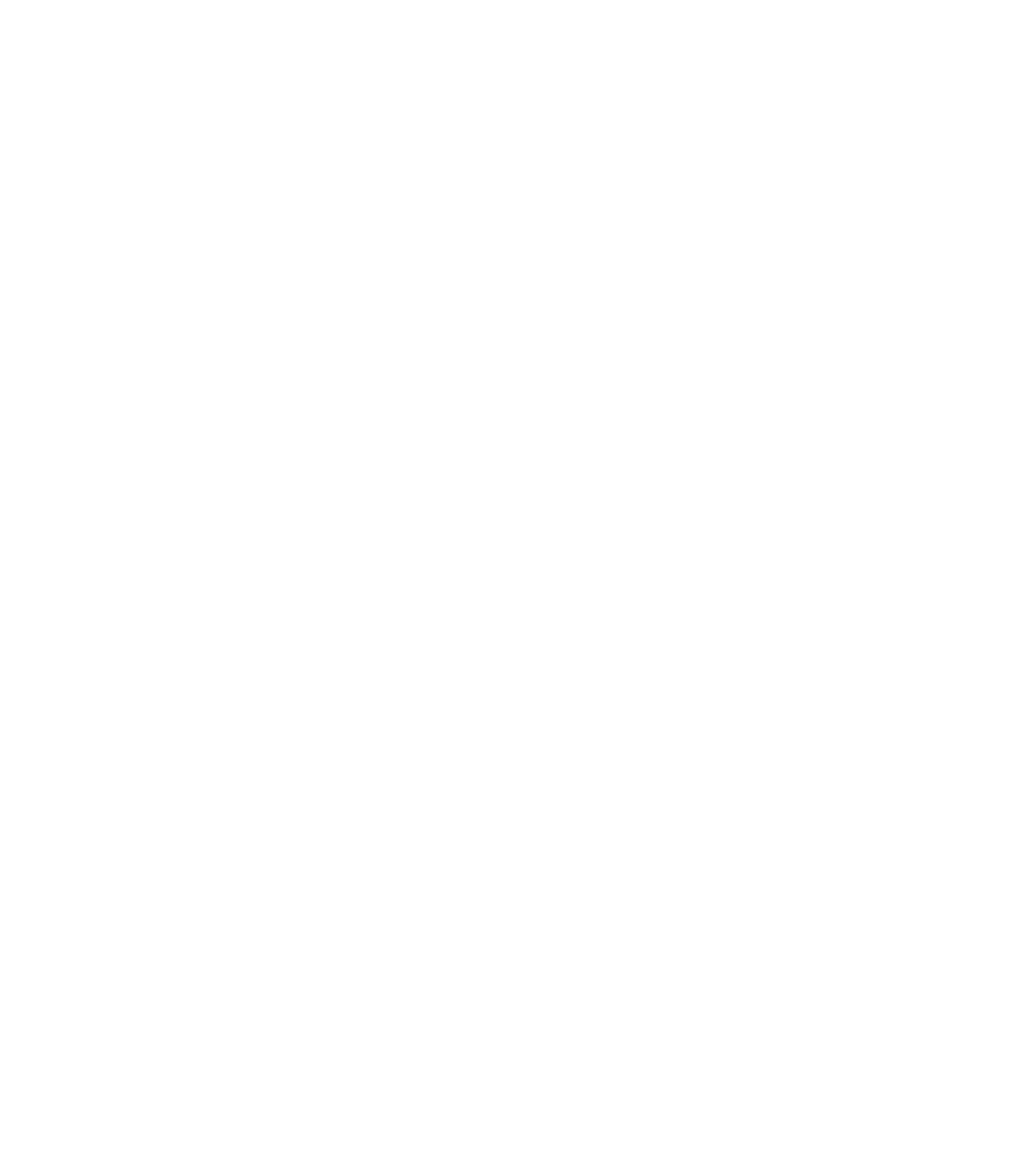
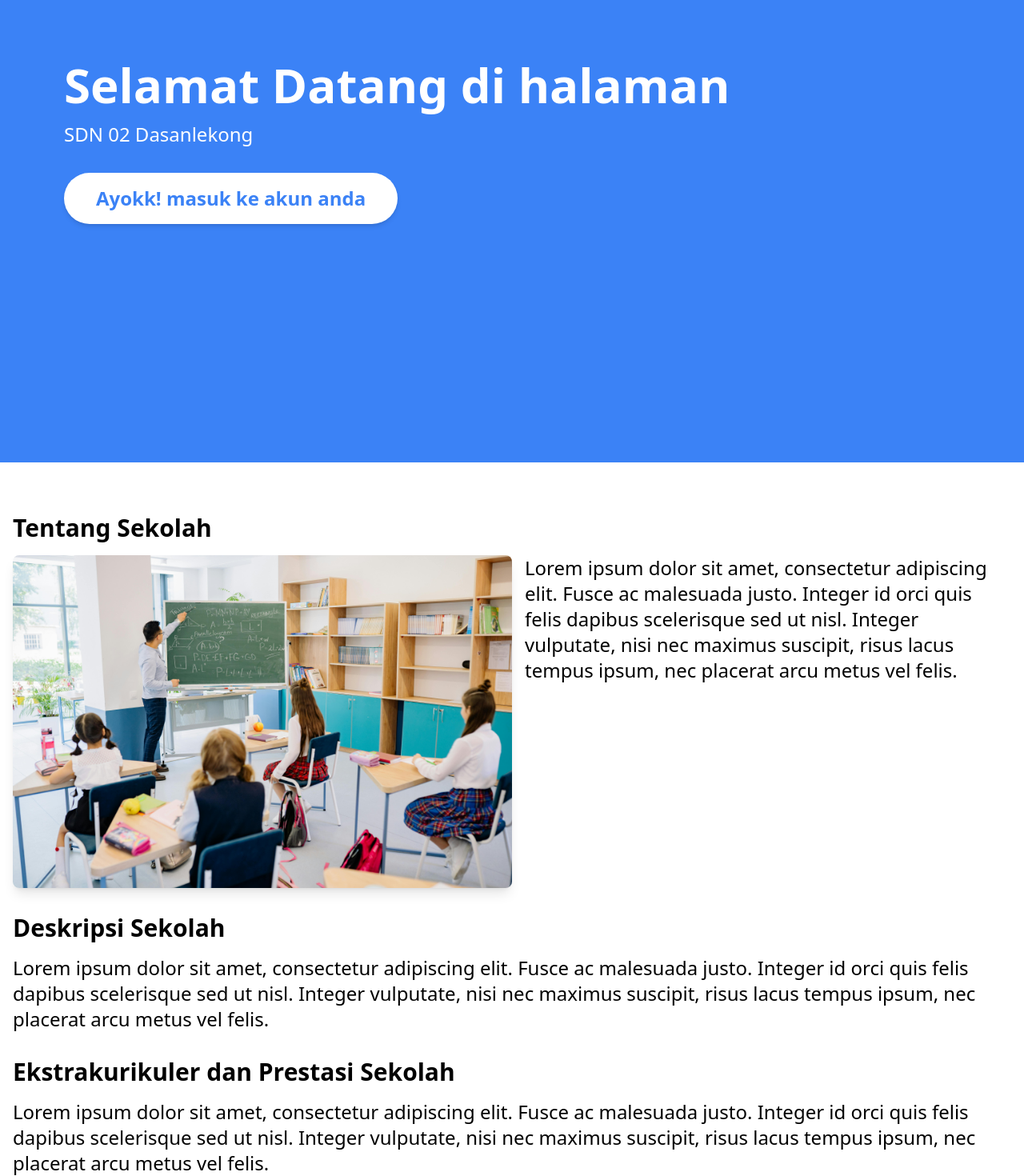
Before and after one commit to akhfarisfz/sdn2dasanlekong, a React (Create React App) app in the folder frontend/: page / in a window 1280 px wide. Shown: the part 310-1780 px from the top of the page at 80% size. Before the commit the page ends 800 px from the top, so only its background shows below. Built offline with nearby package versions, Linux system fonts and the light colour scheme.

Commit message:
benerin home cover dan bikin folder login

```diff
--- a/frontend/src/App.js
+++ b/frontend/src/App.js
@@ -1,9 +1,11 @@
 import Header from "./Header/Header.js";
+import Home from "./Home Page/Home.js";
 
 function App() {
   return (
     <div>
       <Header />
+      <Home />
     </div>
   );
 }
--- /dev/null
+++ b/frontend/src/Home Page/Footer.js
@@ -0,0 +1 @@
+import React from "react";
--- a/frontend/src/Home Page/Home.js
+++ b/frontend/src/Home Page/Home.js
@@ -1,12 +1,66 @@
 import React from "react";
 import Header from "../Header/Header.js";
+import sekolah from "../img/pexels-yankrukov-8617771.jpg"; // Impor gambar cover sekolah
 
 function Home() {
   return (
-    <>
-      <Header />
-      <div className="container"></div>;
-    </>
+    <div className="container">
+      <div
+        id="cover"
+        className="relative justify-center lg:justify-start bg-blue-500 min-h-screen flex items-center w-screen"
+      >
+        <div
+          id="cover-content"
+          className="relative text-center md:text-left lg:left-20"
+        >
+          <h1 className="text-4xl md:text-5xl lg:text-6xl text-white font-bold mb-4">
+            Selamat Datang di halaman
+          </h1>
+          <p className="text-lg md:text-xl lg:text-2xl text-white mb-8">
+            SDN 02 Dasanlekong
+          </p>
+          <div className="flex flex-col md:flex-row items-center justify-center md:justify-start">
+            <button className="bg-white text-blue-500 hover:bg-blue-400 text-lg md:text-xl lg:text-2xl font-semibold py-2 px-6 md:py-3 md:px-8 lg:py-4 lg:px-10 rounded-full shadow-md transition duration-300 mb-4 md:mb-0">
+              Ayokk! masuk ke akun anda
+            </button>
+          </div>
+        </div>
+      </div>
+      <div className="mt-16 px-4">
+        <h2 className="text-3xl font-semibold mb-4">Tentang Sekolah</h2>
+        <div className="flex flex-col md:flex-row items-center md:items-start mb-8">
+          <img
+            src={sekolah} // Gunakan prop src untuk menampilkan gambar cover sekolah
+            alt="Sekolah"
+            className="w-full md:w-1/2 rounded-lg shadow-lg mb-4 md:mb-0"
+          />
+          <p className="text-lg md:text-xl lg:text-2xl ml-0 md:ml-4">
+            Lorem ipsum dolor sit amet, consectetur adipiscing elit. Fusce ac
+            malesuada justo. Integer id orci quis felis dapibus scelerisque sed
+            ut nisl. Integer vulputate, nisi nec maximus suscipit, risus lacus
+            tempus ipsum, nec placerat arcu metus vel felis.
+          </p>
+        </div>
+
+        <h2 className="text-3xl font-semibold mb-4">Deskripsi Sekolah</h2>
+        <p className="text-lg md:text-xl lg:text-2xl">
+          Lorem ipsum dolor sit amet, consectetur adipiscing elit. Fusce ac
+          malesuada justo. Integer id orci quis felis dapibus scelerisque sed ut
+          nisl. Integer vulputate, nisi nec maximus suscipit, risus lacus tempus
+          ipsum, nec placerat arcu metus vel felis.
+        </p>
+
+        <h2 className="text-3xl font-semibold mt-8 mb-4">
+          Ekstrakurikuler dan Prestasi Sekolah
+        </h2>
+        <p className="text-lg md:text-xl lg:text-2xl">
+          Lorem ipsum dolor sit amet, consectetur adipiscing elit. Fusce ac
+          malesuada justo. Integer id orci quis felis dapibus scelerisque sed ut
+          nisl. Integer vulputate, nisi nec maximus suscipit, risus lacus tempus
+          ipsum, nec placerat arcu metus vel felis.
+        </p>
+      </div>
+    </div>
   );
 }
 export default Home;
--- /dev/null
+++ b/frontend/src/Login Page/Login.js
@@ -0,0 +1 @@
+import React from "react";
```
Also changed, not shown: frontend/src/img/gambar kelas.jpg (added), frontend/src/img/pexels-yankrukov-8617771.jpg (added).
